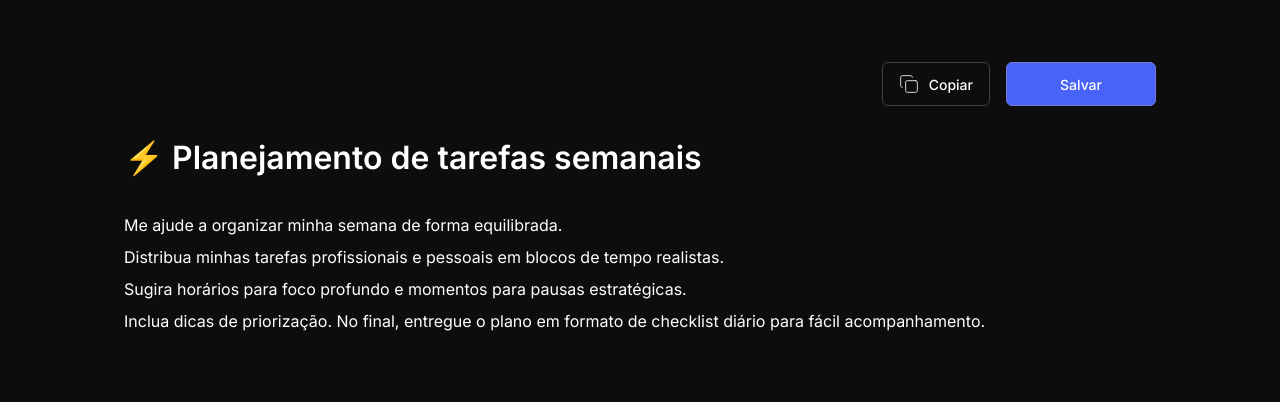
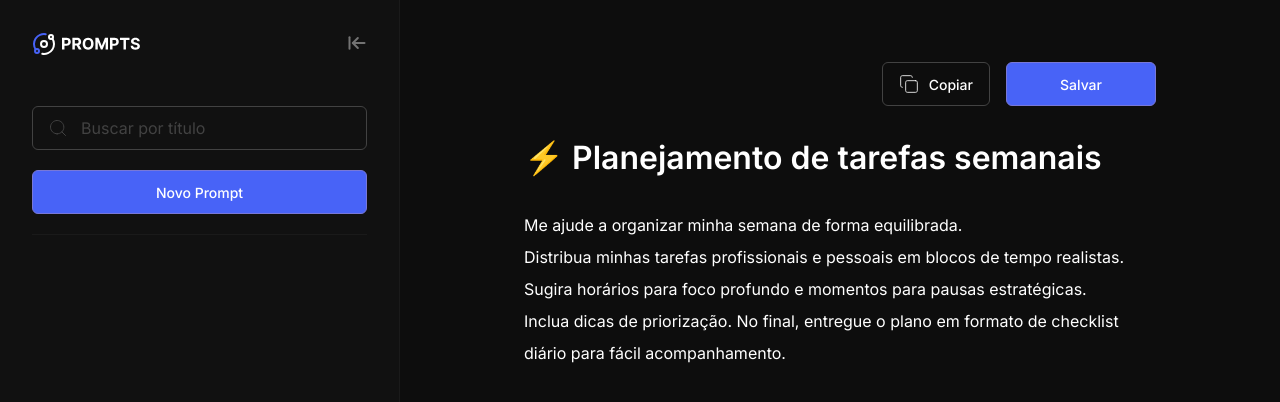
Before and after one commit to VitorEsser/nlw-pocket, a plain HTML site: page index.html in a window 1280 px wide. Drawn offline with Linux system fonts and the light colour scheme.

Commit message:
feat: added sidebar

```diff
--- a/index.html
+++ b/index.html
@@ -9,12 +9,34 @@
     <link rel="preconnect" href="https://fonts.gstatic.com" crossorigin />
     <link href="https://fonts.googleapis.com/css2?family=Inter:wght@400;500;600;700&display=swap" rel="stylesheet" />
     <link rel="stylesheet" href="style.css" />
+    <script src="script.js" defer></script>
 
     <title>Prompts</title>
   </head>
   <body>
     <div class="app">
-      <aside class="sidebar"></aside>
+      <button class="icon-button open-toggle" id="btn-open">
+        <img src="assets/open.svg" alt="Abrir Menu" class="icon" />
+      </button>
+
+      <aside class="sidebar">
+        <header class="sidebar-header">
+          <img src="assets/logo.svg" alt="Logo" class="logo" />
+
+          <button class="icon-button" id="btn-collapse">
+            <img src="assets/collapse.svg" alt="Fechar Menu" class="icon" />
+          </button>
+        </header>
+
+        <div class="sidebar-content">
+          <div class="search-container">
+            <img src="assets/search.svg" alt="Buscar" class="icon search-icon" />
+            <input type="text" class="search-input" id="search-input" placeholder="Buscar por título" />
+
+            <button class="btn btn-primary btn-full" id="btn-new">Novo Prompt</button>
+          </div>
+        </div>
+      </aside>
 
       <main class="main">
         <header class="main-header">
--- /dev/null
+++ b/script.js
@@ -0,0 +1,51 @@
+const elements = {
+  promptTitle: document.getElementById('prompt-title'),
+  promptContent: document.getElementById('prompt-content'),
+  titleWrapper: document.getElementById('title-wrapper'),
+  contentWrapper: document.getElementById('content-wrapper'),
+  btnOpen: document.getElementById('btn-open'),
+  btnCollapse: document.getElementById('btn-collapse'),
+  sidebar: document.querySelector('.sidebar'),
+}
+
+function openSidebar() {
+  elements.sidebar.style.display = 'flex'
+  elements.btnOpen.style.display = 'none'
+}
+
+function closeSidebar() {
+  elements.sidebar.style.display = 'none'
+  elements.btnOpen.style.display = 'block'
+}
+
+function updateEditableWrapperState(element, wrapper) {
+  const hasText = element.textContent.trim().length > 0
+  wrapper.classList.toggle('is-empty', !hasText)
+}
+
+function updateAllEditableStates() {
+  updateEditableWrapperState(elements.promptTitle, elements.titleWrapper)
+  updateEditableWrapperState(elements.promptContent, elements.contentWrapper)
+}
+
+function attachAllEditableHandlers() {
+  elements.promptTitle.addEventListener('input', () => {
+    updateEditableWrapperState(elements.promptTitle, elements.titleWrapper)
+  })
+  elements.promptContent.addEventListener('input', () => {
+    updateEditableWrapperState(elements.promptContent, elements.contentWrapper)
+  })
+}
+
+function init() {
+  attachAllEditableHandlers()
+  updateAllEditableStates()
+
+  elements.sidebar.style.display = ''
+  elements.btnOpen.style.display = 'none'
+
+  elements.btnOpen.addEventListener('click', openSidebar)
+  elements.btnCollapse.addEventListener('click', closeSidebar)
+}
+
+init()
--- a/style.css
+++ b/style.css
@@ -150,4 +150,83 @@ body {
 #content-wrapper.is-empty {
   font-size: 16px;
   color: var(--gray-200);
+  line-height: 32px;
 }
+
+.icon-button {
+  padding: 0;
+  border: none;
+  background: transparent;
+  cursor: pointer;
+}
+
+.open-toggle {
+  position: absolute;
+  top: 62px;
+  left: 62px;
+  display: none;
+}
+
+.sidebar {
+  width: 400px;
+  height: 100vh;
+  display: flex;
+  flex-direction: column;
+  gap: 50px;
+  padding: 32px;
+  background-color: var(--gray-800);
+  border-right: 0.5px solid var(--gray-700);
+}
+
+.sidebar-header {
+  display: flex;
+  align-items: center;
+  justify-content: space-between;
+}
+
+.logo {
+  height: 24px;
+}
+
+.sidebar-content {
+  display: flex;
+  flex-direction: column;
+}
+
+.search-container {
+  display: flex;
+  flex-direction: column;
+  width: 100%;
+  position: relative;
+  padding-bottom: 20px;
+  border-bottom: 1px solid var(--gray-700);
+  gap: 20px;
+}
+
+.search-icon {
+  position: absolute;
+  left: 16px;
+  top: 22px;
+  transform: translateY(-50%);
+}
+
+.search-input {
+  background: transparent;
+  height: 44px;
+  width: 100%;
+  border: 1px solid var(--gray-200);
+  border-radius: 6px;
+  outline: none;
+  color: var(--white);
+  font-size: 16px;
+  padding-left: 48px;
+}
+
+.search-input::placeholder {
+  color: var(--gray-200);
+}
+
+.btn-full {
+  width: 100%;
+  justify-content: center;
+}
```
